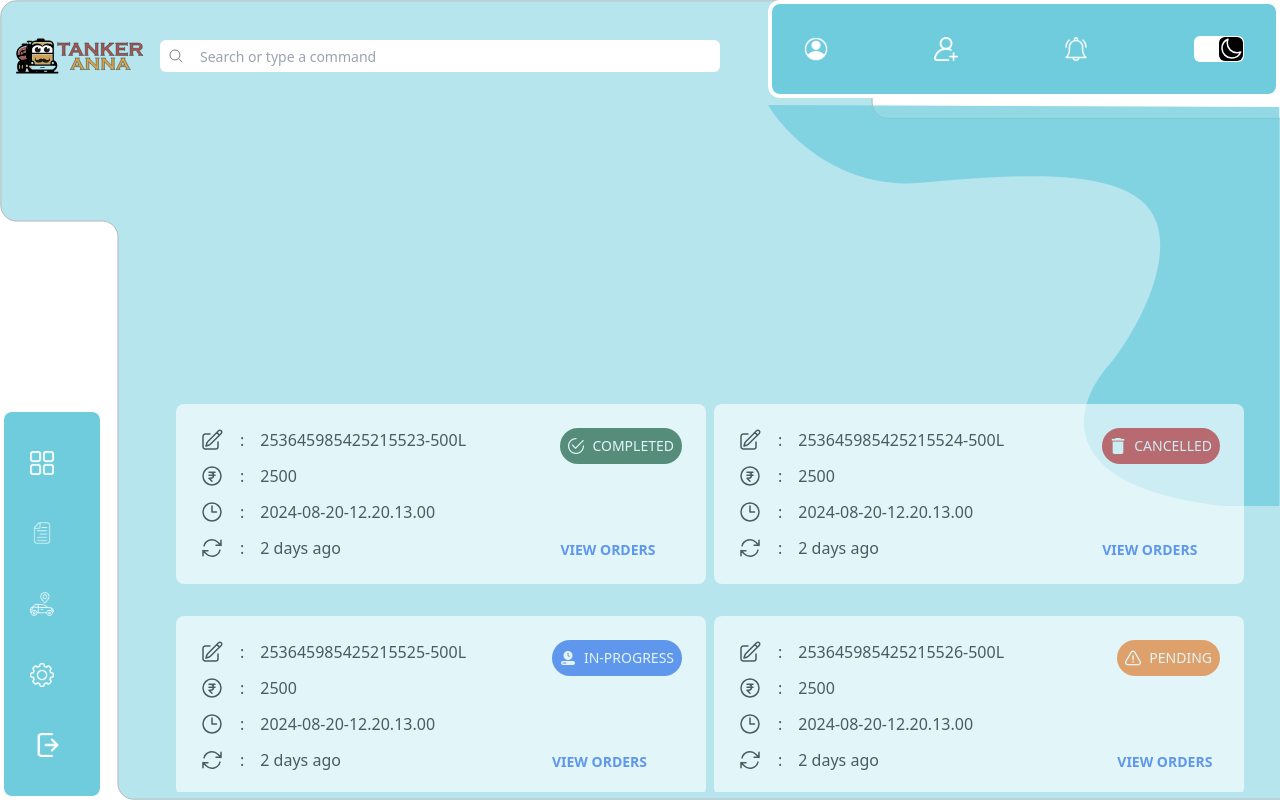
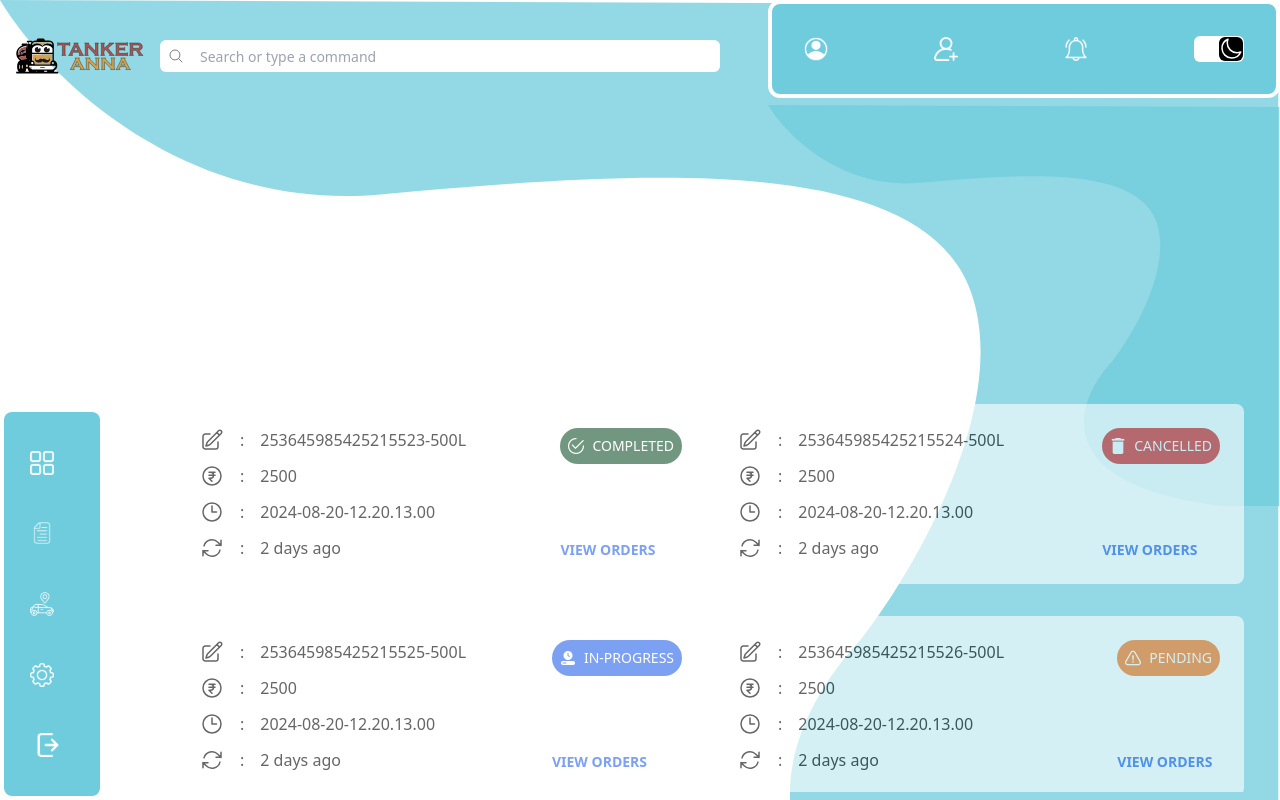
Before and after one commit to naseefhassan/AUGA_UI, a React (Vite) app: page / in a window 1280 px wide. Built offline with nearby package versions, Linux system fonts and the light colour scheme.

Commit message:
image changed

```diff
--- a/src/Pages/Home.jsx
+++ b/src/Pages/Home.jsx
@@ -57,8 +57,8 @@ function Home() {
   return (
     <div
       style={{
-        backgroundImage: `url(${dark ? DarkBgImg : BackgroundImg})`,
-        backgroundRepeat: "no-repeat",background:'url'
+        backgroundImage: `url(${dark ? DarkBgImg : TopImage})`,
+        backgroundRepeat: "no-repeat",
       }}
       className="w-screen h-screen relative flex  bg-contain md:bg-cover "
     >
```
